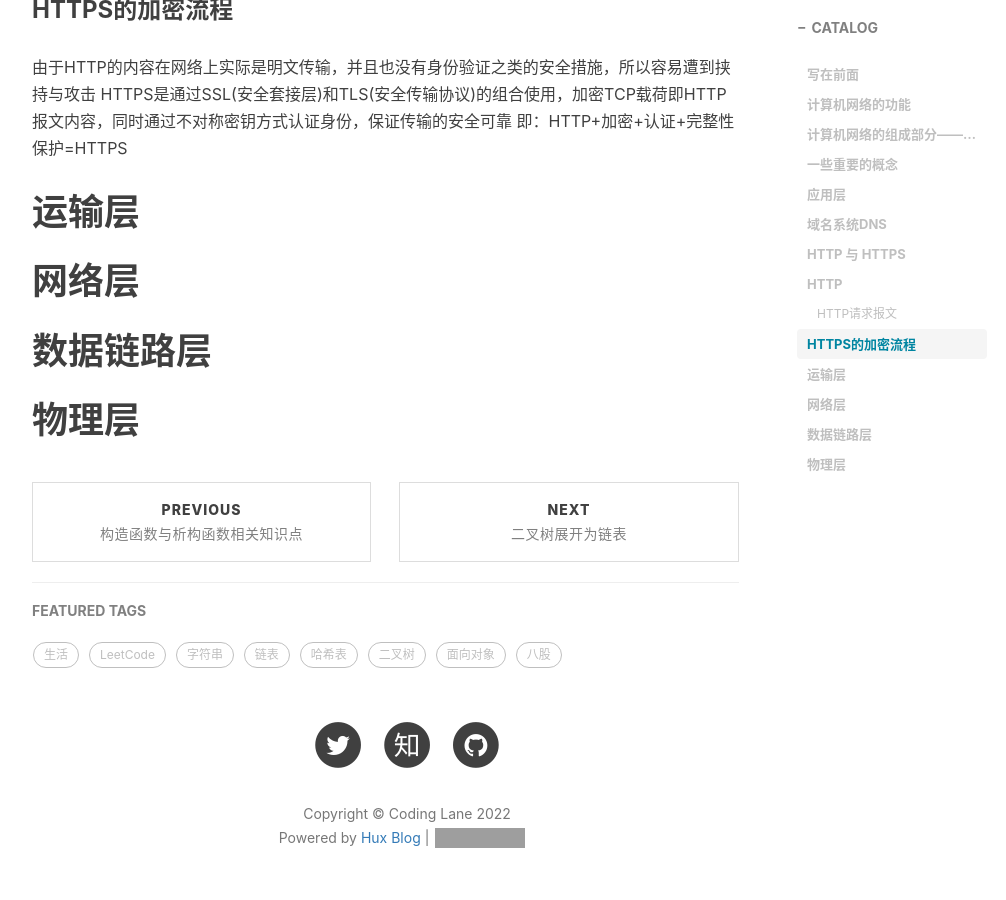
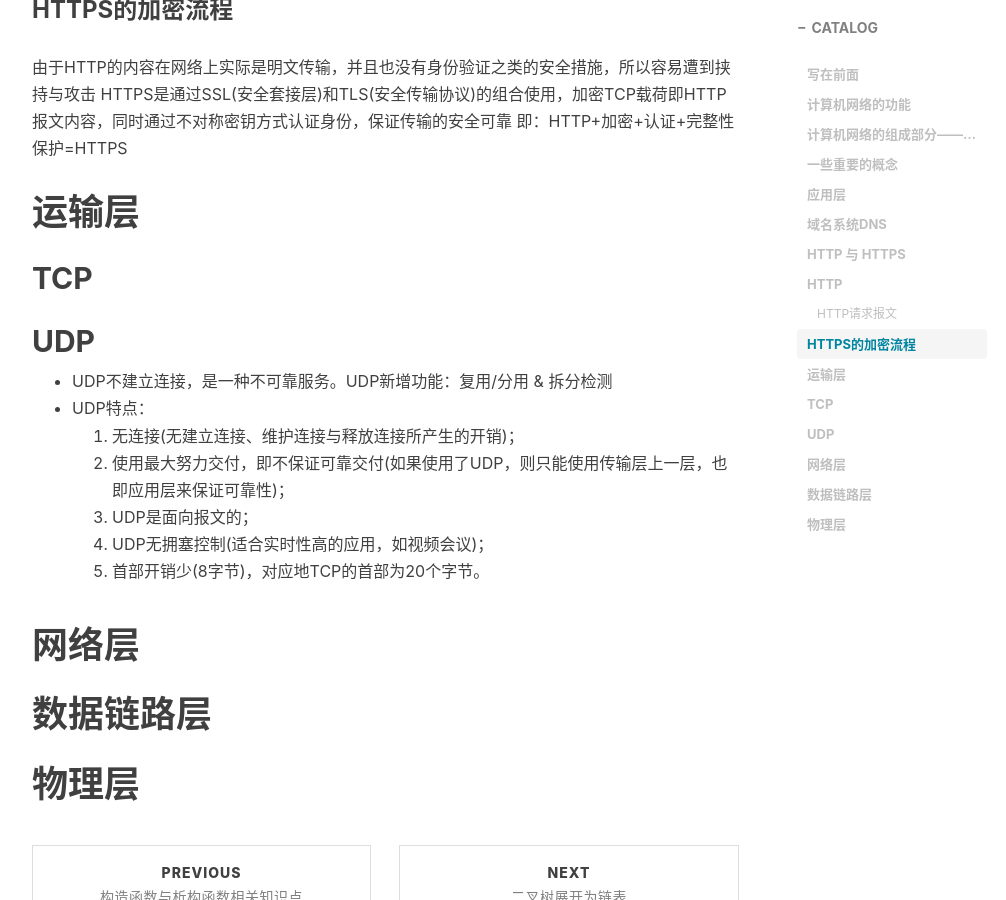
Before and after one commit to xie96808/xie96808.github.io, a Jekyll site: the page built from _posts/2022-04-06-计算机网络专题(持续更新).md, in a window 1280 px wide and 900 px high, scrolled down 3281 px. Shown: the whole window, without its empty margins (233-1239 px from the left). Built offline with Jekyll 4.4.1, drawn with Linux system fonts in a browser that asks for light colours; nearby versions of some CDN libraries; comment, search, counter and statistics services are not loaded; grey boxes are pictures that could not be loaded.

Commit message:
Update 2022-04-06-计算机网络专题(持续更新).md

```diff
--- a/_posts/2022-04-06-计算机网络专题(持续更新).md
+++ b/_posts/2022-04-06-计算机网络专题(持续更新).md
@@ -108,6 +108,19 @@ HTTPS是通过SSL(安全套接层)和TLS(安全传输协议)的组合使用，
 
 # 运输层
 
+## TCP
+
+## UDP
+
+* UDP不建立连接，是一种不可靠服务。UDP新增功能：复用/分用 & 拆分检测
+* UDP特点：
+1. 无连接(无建立连接、维护连接与释放连接所产生的开销)；
+2. 使用最大努力交付，即不保证可靠交付(如果使用了UDP，则只能使用传输层上一层，也即应用层来保证可靠性)；
+3. UDP是面向报文的；
+4. UDP无拥塞控制(适合实时性高的应用，如视频会议)；
+5. 首部开销少(8字节)，对应地TCP的首部为20个字节。
+
+
 # 网络层
 
 # 数据链路层
```
